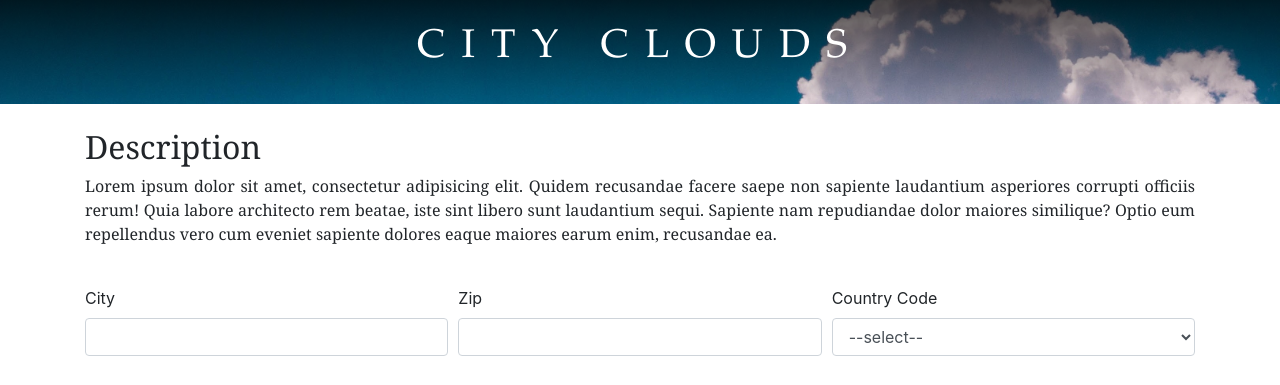
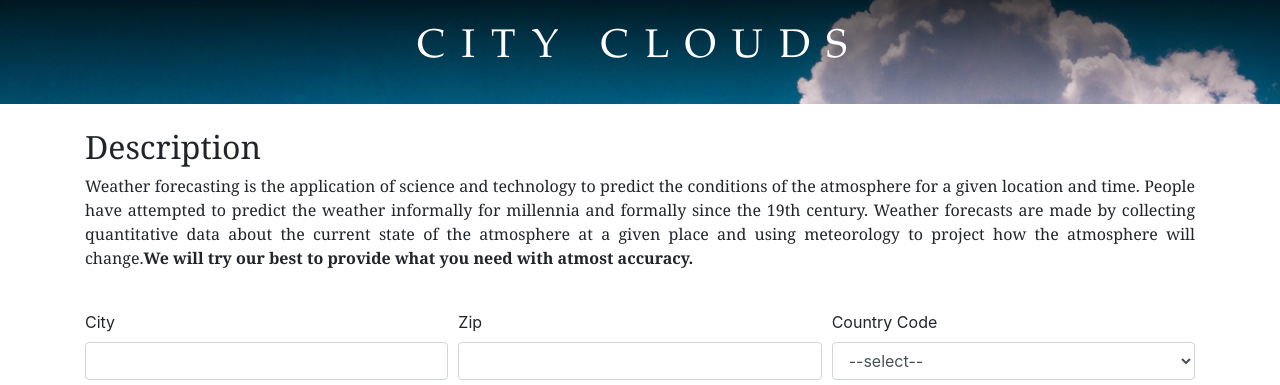
Before and after one commit to Nayan-Dakhane/city-clouds, a plain HTML site: page index.html in a window 1280 px wide. Shown: the top 385 px of the page. Drawn offline with nearby package versions, Linux system fonts and the light colour scheme.

Commit message:
Updated description

```diff
--- a/index.html
+++ b/index.html
@@ -24,7 +24,7 @@
     <section class="description">
         <div class="container pt-4 pb-4">
             <h2>Description</h2>
-            <p>Lorem ipsum dolor sit amet, consectetur adipisicing elit. Quidem recusandae facere saepe non sapiente laudantium asperiores corrupti officiis rerum! Quia labore architecto rem beatae, iste sint libero sunt laudantium sequi. Sapiente nam repudiandae dolor maiores similique? Optio eum repellendus vero cum eveniet sapiente dolores eaque maiores earum enim, recusandae ea.</p>
+            <p>Weather forecasting is the application of science and technology to predict the conditions of the atmosphere for a given location and time. People have attempted to predict the weather informally for millennia and formally since the 19th century. Weather forecasts are made by collecting quantitative data about the current state of the atmosphere at a given place and using meteorology to project how the atmosphere will change.<b>We will try our best to provide what you need with atmost accuracy.</b></p>
         </div>
     </section>
     <section class="data-entry">
```
